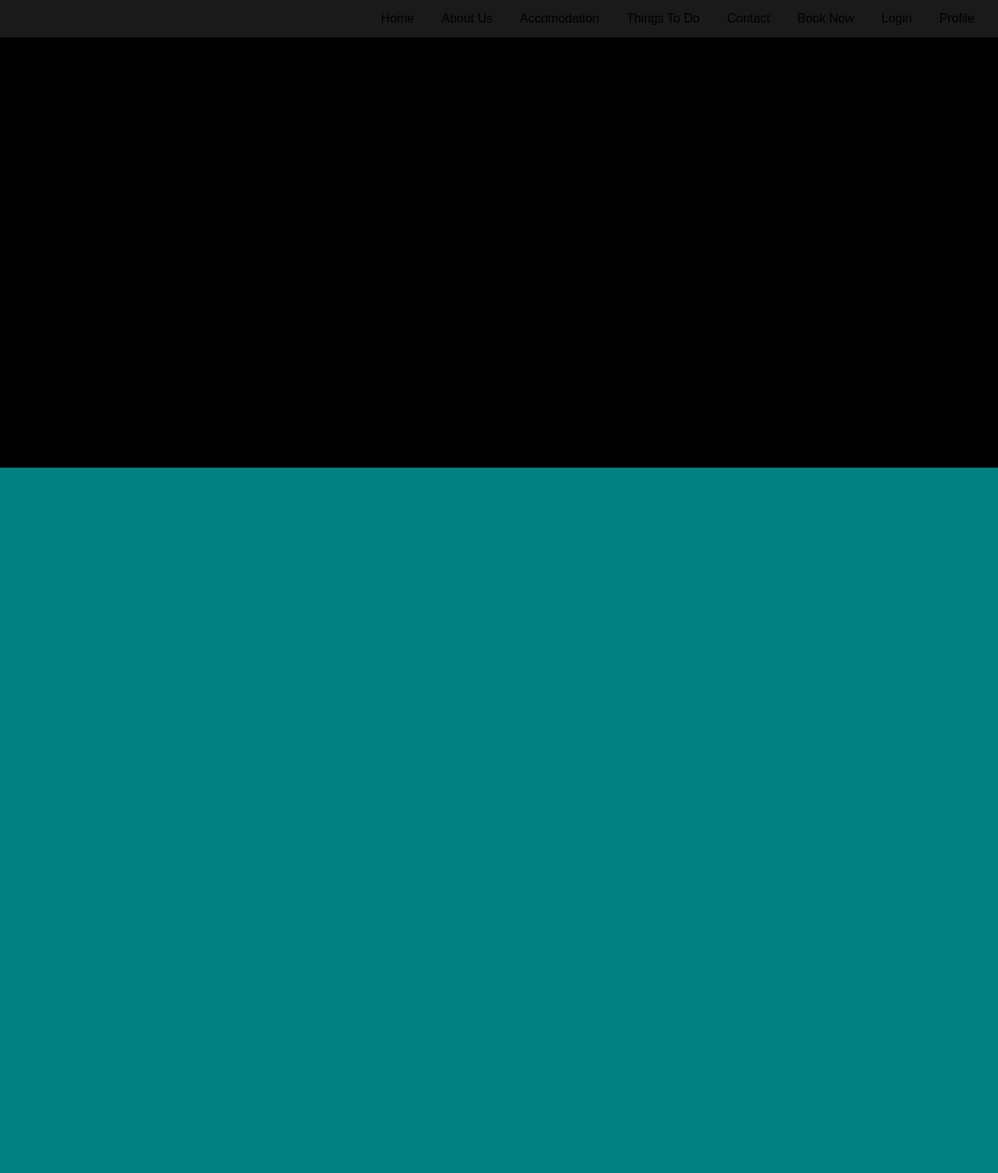
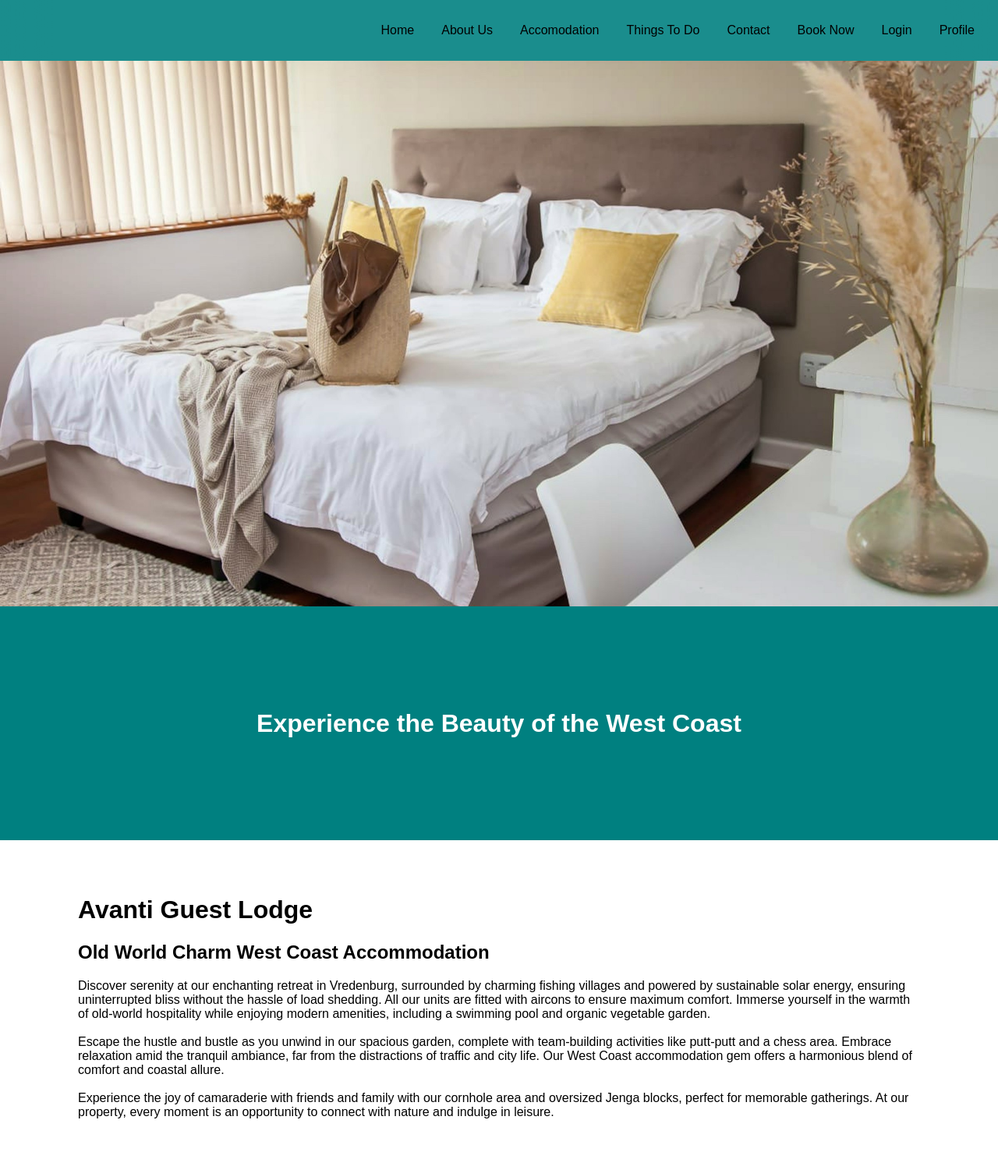
Before and after one commit to Starmarkus/Avanti-Lodge, a plain HTML site: page index.html in a window 1280 px wide. Shown: the whole page at 78% size. Before the commit the page ends 800 px from the top, so only its background shows below. Drawn offline with Linux system fonts and the light colour scheme.

Commit message:
JumpStart#2

```diff
--- a/index.css
+++ b/index.css
@@ -5,16 +5,40 @@
   }
 
   .welcomeDiv{
-    min-height: 600px;
-    background-color: black;
+    min-height: 700px;
+    position: relative;
+    background-position: center;
+    background-size: cover;
+    background-repeat: no-repeat;
+    transition: background-image 2s ease-in-out;
   }
+
+  .welcomeDiv {
+    position: relative;
+    overflow: hidden;
+  }
+
+  .background-fader {
+    position: absolute;
+    top: 0;
+    left: 0;
+    width: 100%;
+    height: 100%;
+    background-size: cover;
+    background-position: center;
+    background-repeat: no-repeat;
+    transition: opacity 1s ease-in-out;
+    opacity: 0;
+    z-index: -1;
+  }
+
 
   nav {
     position: sticky;
     top: 0;
     background-color: rgba(255, 255, 255, 0.1); /* transparent white */
-    backdrop-filter: blur(20px); /* optional blur effect for modern look */
-    padding: 10px 20px;
+    backdrop-filter: blur(30px); /* optional blur effect for modern look */
+    padding: 20px 20px;
     z-index: 1000;
   }
 
@@ -28,11 +52,34 @@
     text-decoration: none;
     color: black;
     font-weight: 500;
-    padding: 5px 10px;
+    padding: 10px 10px;
     transition: background 0.3s;
   }
 
   .nav-links a:hover {
-    background-color: rgba(0, 0, 0, 0.05);
+    color: rgb(7, 83, 39);
+    background-color: rgba(255, 166, 0, 0.1);
     border-radius: 5px;
   }
+
+  .sloganCatchDiv {
+    display: flex;
+    align-items: center;
+    justify-content: center;
+    height: 300px; /* adjust height as needed */
+    text-align: center;
+    color: white;
+  }
+
+  .indexMainContentDiv{
+    background-color: white;
+    min-height: 600px;
+    padding-left: 50px;
+    padding-right: 50px;
+  }
+
+  .avantiGuestLodgeDiv{
+
+    padding: 50px;
+
+  }
--- a/index.html
+++ b/index.html
@@ -7,7 +7,6 @@
   <link rel="stylesheet" href="index.css" />
 </head>
 <body>
-  <div class="welcomeDiv">
   <nav>
     <div class="nav-links">
       <a href="index.html">Home</a>
@@ -20,7 +19,37 @@
       <a href="Profile/profile.html">Profile</a>
     </div>
   </nav>
+  <div class="welcomeDiv">
+
+
+  <div class="background-fader" id="bg1"></div>
+<div class="background-fader" id="bg2"></div>
 
   </div>
+<div class="sloganCatchDiv">
+   <h1>
+    Experience the Beauty of the West Coast
+   </h1>
+</div>
+<div class="indexMainContentDiv">
+<div class="avantiGuestLodgeDiv">
+  <h1>Avanti Guest Lodge</h1>
+  <h2> Old World Charm West Coast Accommodation</h2>
+  <p>
+    Discover serenity at our enchanting retreat in Vredenburg, surrounded by charming fishing villages and powered by sustainable solar energy, ensuring uninterrupted bliss without the hassle of load shedding. All our units are fitted with aircons to ensure maximum comfort. Immerse yourself in the warmth of old-world hospitality while enjoying modern amenities, including a swimming pool and organic vegetable garden.<br>
+<br>
+Escape the hustle and bustle as you unwind in our spacious garden, complete with team-building activities like putt-putt and a chess area. Embrace relaxation amid the tranquil ambiance, far from the distractions of traffic and city life. Our West Coast accommodation gem offers a harmonious blend of comfort and coastal allure.<br>
+<br>
+Experience the joy of camaraderie with friends and family with our cornhole area and oversized Jenga blocks, perfect for memorable gatherings. At our property, every moment is an opportunity to connect with nature and indulge in leisure.
+  </p>
+  </div>
+
+
+
+
+
+
+  </div>
+  <script src="index.js"></script>
 </body>
 </html>
--- a/index.js
+++ b/index.js
@@ -0,0 +1,39 @@
+
+  const images = [
+    'Images/IndexWelcomeDivImages/bag-on-bed.jpg',
+    'Images/IndexWelcomeDivImages/front-of-house.jpg',
+    'Images/IndexWelcomeDivImages/golf-corse.jpg',
+    'Images/IndexWelcomeDivImages/solar-pannels.jpg',
+    'Images/IndexWelcomeDivImages/wineglasses.jpg'
+  ];
+
+  let index = 0;
+  let showingBg1 = true;
+
+  const bg1 = document.getElementById('bg1');
+  const bg2 = document.getElementById('bg2');
+
+  function setImage(el, img) {
+    el.style.backgroundImage = `url(${img})`;
+  }
+
+  function crossFade() {
+    const nextImage = images[index];
+    const visible = showingBg1 ? bg2 : bg1;
+    const hidden = showingBg1 ? bg1 : bg2;
+
+    setImage(visible, nextImage);
+    visible.style.opacity = 1;
+    hidden.style.opacity = 0;
+
+    showingBg1 = !showingBg1;
+    index = (index + 1) % images.length;
+
+    setTimeout(crossFade, 6000); // 5s visible + 1s fade
+  }
+
+  window.addEventListener('DOMContentLoaded', () => {
+    setImage(bg1, images[0]);
+    bg1.style.opacity = 1;
+    setTimeout(crossFade, 6000);
+  });
```
